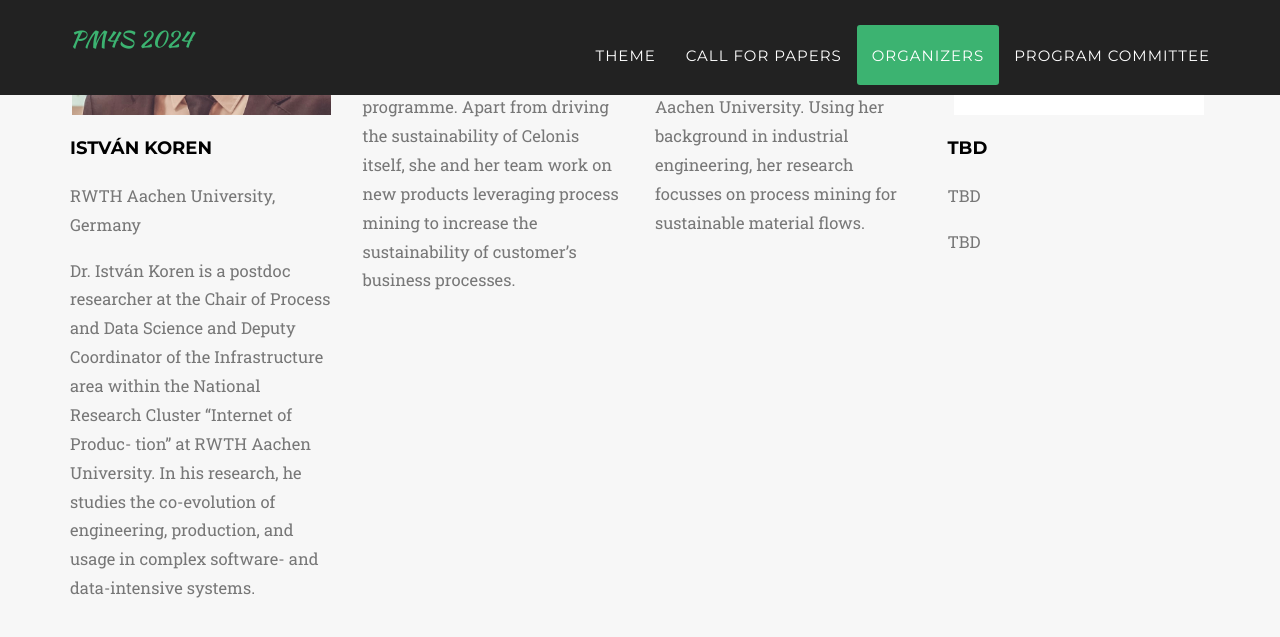
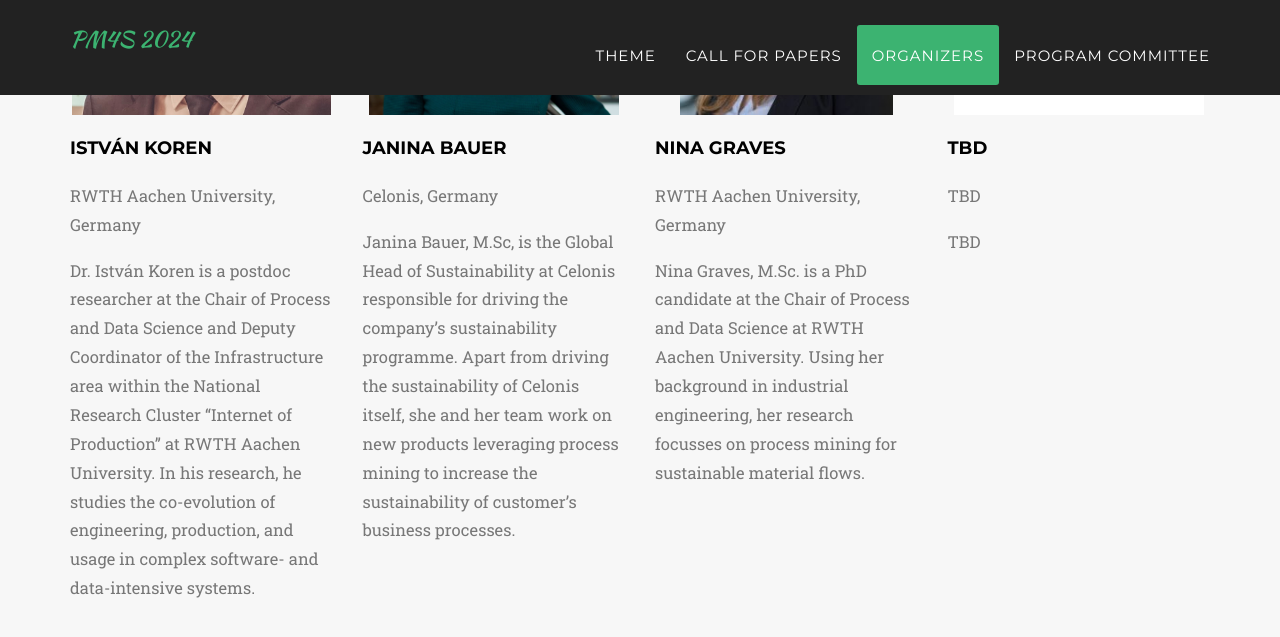
Before and after one commit to pm4s-ws/workshop, a Jekyll site: the page built from index.html, in a window 1280 px wide and 900 px high, scrolled down 4209 px. Shown: the top 637 px of the window. Built offline with Jekyll 4.4.1, drawn with Linux system fonts in a browser that asks for light colours; some web fonts are replaced.

Commit message:
Updated team

```diff
--- a/_data/twenty_24/teams.yml
+++ b/_data/twenty_24/teams.yml
@@ -5,7 +5,7 @@
   thumbnail: koren.jpg
   alt: Picture of István Koren
   topic: Topic
-  description: Dr. István Koren is a postdoc researcher at the Chair of Process and Data Science and Deputy Coordinator of the Infrastructure area within the National Research Cluster “Internet of Produc- tion” at RWTH Aachen University. In his research, he studies the co-evolution of engineering, production, and usage in complex software- and data-intensive systems.
+  description: Dr. István Koren is a postdoc researcher at the Chair of Process and Data Science and Deputy Coordinator of the Infrastructure area within the National Research Cluster “Internet of Production” at RWTH Aachen University. In his research, he studies the co-evolution of engineering, production, and usage in complex software- and data-intensive systems.
   href: https://www.pads.rwth-aachen.de/cms/PADS/Der-Lehrstuhl/Team/Wissenschaftliche-Mitarbeiter/~mzkqs/Istvan-Koren/
 
 - title: Janina Bauer
```
Also changed, not shown: css/2024_style/img/team/bauer.jpg (added), css/2024_style/img/team/graves.jpg (added).
